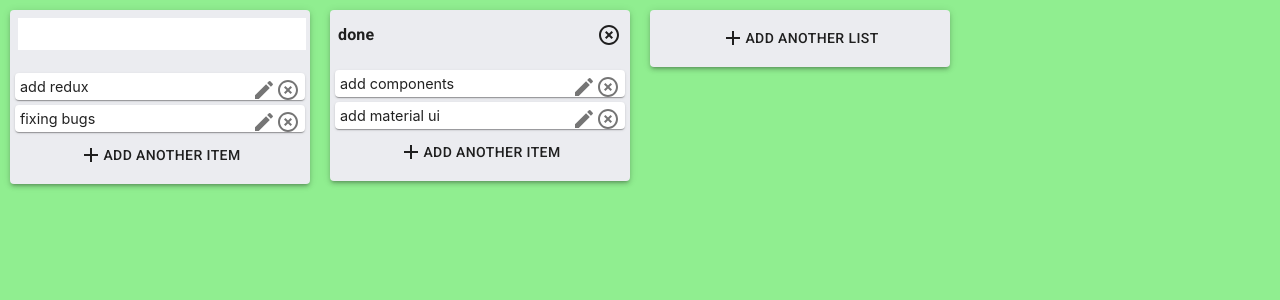
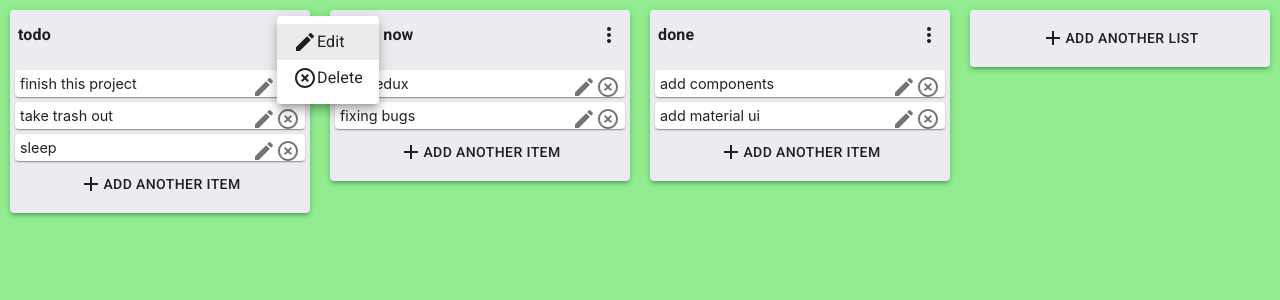
Before and after one commit to markobozic346/todo-react-redux-app, a React (Create React App) app: page / in a window 1280 px wide. Both pictures are taken after a click on the icon 289 px from the left and 35 px from the top of the page. Shown: the top 300 px of the page. Built offline with nearby package versions, Linux system fonts and the light colour scheme.

Commit message:
fixed bug & implemented new way of deletin/updating title

```diff
--- a/src/components/List/Item.js
+++ b/src/components/List/Item.js
@@ -74,7 +74,11 @@ const Item = ({ itemData, listID, index }) => {
         //item value
         <Draggable draggableId={itemData.itemID} index={index}>
           {(provided) => (
-            <div ref={provided.innerRef} {...provided.dragHandleProps} {...provided.draggableProps}>
+            <div
+              ref={provided.innerRef}
+              {...provided.dragHandleProps}
+              {...provided.draggableProps}
+            >
               <Paper className={classes.itemText}>
                 {itemData.itemText}
                 <HighlightOffIcon
--- a/src/components/List/List.js
+++ b/src/components/List/List.js
@@ -1,45 +1,54 @@
-import React from 'react'
-import { Paper} from '@material-ui/core';
-import {makeStyles} from '@material-ui/core/styles'
-import Title from './Title'
-import Item from './Item'
-import InputContainer from '../Input/InputContainer'
-import {Droppable} from 'react-beautiful-dnd'
+import React from "react";
+import { Paper } from "@material-ui/core";
+import { makeStyles } from "@material-ui/core/styles";
+import Title from "./Title";
+import Item from "./Item";
+import InputContainer from "../Input/InputContainer";
+import { Droppable } from "react-beautiful-dnd";
 
 const useStyle = makeStyles({
   list: {
-        minWidth: '300px',
-        width: '300px',
-        backgroundColor: '#EBECF0',
-        margin: '10px',
-        paddingBottom: '10px',
-        height: 'fit-content',
+    minWidth: "300px",
+    width: "300px",
+    backgroundColor: "#EBECF0",
+    margin: "10px",
+    paddingBottom: "10px",
+    height: "fit-content",
   },
   droppable: {
-        paddingTop: '10px'
-    }
-})
+    paddingTop: "10px",
+  },
+});
 
-const List = ({listID, listTitle, listItems}) => {
+const List = ({ listID, listTitle, listItems }) => {
   let listCounter = 0;
   const classes = useStyle();
   return (
+    <Paper elevation={3} className={classes.list}>
+      <Title listTitle={listTitle} listID={listID} />
 
-        <Paper elevation={3} className={classes.list}>
+      <Droppable droppableId={listID}>
+        {(provided) => (
+          <div
+            className={classes.droppable}
+            ref={provided.innerRef}
+            {...provided.droppableProps}
+          >
+            {listItems.map((item, i) => (
+              <Item
+                key={listCounter++}
+                itemData={item}
+                listID={listID}
+                index={i}
+              />
+            ))}
+            {provided.placeholder}
+          </div>
+        )}
+      </Droppable>
+      <InputContainer type="item" listID={listID} />
+    </Paper>
+  );
+};
 
-              <Title listTitle={listTitle} listID={listID}/>
-
-              <Droppable droppableId={listID} >
-                {(provided)=> (<div  className={classes.droppable} ref={provided.innerRef} {...provided.droppableProps}>
-                    {listItems.map((item ,i) => <Item key={listCounter++} itemData={item}  listID={listID} index={i}/>)}
-                    {provided.placeholder}
-                </div>)}
-              </Droppable>
-            <InputContainer type='item' listID={listID}/>
-        </Paper>
-
-
-    )
-}
-
-export default List
+export default List;
--- a/src/components/List/Title.js
+++ b/src/components/List/Title.js
@@ -1,76 +1,113 @@
 import React, { useState } from "react";
 import { Typography, InputBase } from "@material-ui/core";
 import { makeStyles } from "@material-ui/styles";
-import HighlightOffIcon from "@material-ui/icons/HighlightOff";
 import { useDispatch } from "react-redux";
 import actions from "../../actions/actions";
+import Menu from "@material-ui/core/Menu";
+import MenuItem from "@material-ui/core/MenuItem";
+import MoreVertIcon from "@material-ui/icons/MoreVert";
+import EditIcon from "@material-ui/icons/Edit";
+import HighlightOffIcon from "@material-ui/icons/HighlightOff";
 
 const useStyle = makeStyles({
   titleText: {
-    marginTop: '5px',
+    marginTop: "5px",
     fontSize: "1rem",
     fontWeight: "600",
-    width: '96%',
-    padding: '8px'
-
+    width: "96%",
+    padding: "8px",
   },
- input:{
-  fontWeight: "600",
-   fontSize: '1rem',
-   width: '96%',
-   backgroundColor: 'white',
-   margin: '8px',
-
- },
- deleteIcon: {
-  float: 'right',
-  marginRight: '5px',
-  "&:hover": {
-    color: "red",
+  input: {
+    fontWeight: "600",
+    fontSize: "1rem",
+    width: "96%",
+    backgroundColor: "white",
+    margin: "8px",
   },
- }
+  dropMenu: {
+    float: "right",
+    marginRight: "5px",
+    "&:hover": {
+      color: "gray",
+    },
+  },
 });
 
-const Title = ({listTitle, listID}) => {
+const Title = ({ listTitle, listID }) => {
+  const classes = useStyle();
   const dispatch = useDispatch();
 
   const removeList = (listID) => {
-    dispatch(actions.removeList(listID))
-  }
+    dispatch(actions.removeList(listID));
+  };
 
   const updateTitle = (listID, title) => {
-    dispatch(actions.updateTitle(listID, title))
-  }
+    dispatch(actions.updateTitle(listID, title));
+  };
+
+  //states
   const [isClicked, setIsClicked] = useState(false);
   const [title, setTitle] = useState("");
+  const [anchorEl, setAnchorEl] = useState(null);
 
-  const classes = useStyle();
   return (
     <>
       {/* toggle between title and input field on click / lose focus */}
       {!isClicked ? (
         <Typography
           className={classes.titleText}
-          onClick={() => setIsClicked(!isClicked)}
+          onClick={() => {
+            setTitle(listTitle);
+          }}
         >
-         {listTitle}
-         <HighlightOffIcon className={classes.deleteIcon} onClick={() => {removeList(listID)}} />
+          {listTitle}
+          <MoreVertIcon
+            className={classes.dropMenu}
+            aria-controls="more-menu"
+            aria-haspopup="true"
+            onClick={(e) => {
+              setAnchorEl(e.currentTarget);
+            }}
+          />
+          <Menu
+            id="more-menu"
+            anchorEl={anchorEl}
+            keepMounted
+            open={Boolean(anchorEl)}
+            onClose={() => {
+              setAnchorEl(null);
+            }}
+          >
+            <MenuItem
+              onClick={() => {
+                setIsClicked(!isClicked);
+              }}
+            >
+              <EditIcon />
+              Edit
+            </MenuItem>
+            <MenuItem
+              onClick={() => {
+                removeList(listID);
+                setAnchorEl(null);
+              }}
+            >
+              <HighlightOffIcon />
+              Delete
+            </MenuItem>
+          </Menu>
         </Typography>
       ) : (
         <InputBase
           className={classes.input}
           value={title}
           autoFocus={true}
-          onChange={(e)=> setTitle(e.target.value)
-
-          }
-          onBlur={() =>
-            {
-
-            updateTitle(listID, title)
+          onChange={(e) => setTitle(e.target.value)}
+          onBlur={() => {
+            updateTitle(listID, title);
+            setAnchorEl(null);
             setIsClicked(!isClicked);
-            }
-          }
+          }}
         ></InputBase>
       )}
     </>
```
Lines whose indentation alone changed are shown as unchanged.
